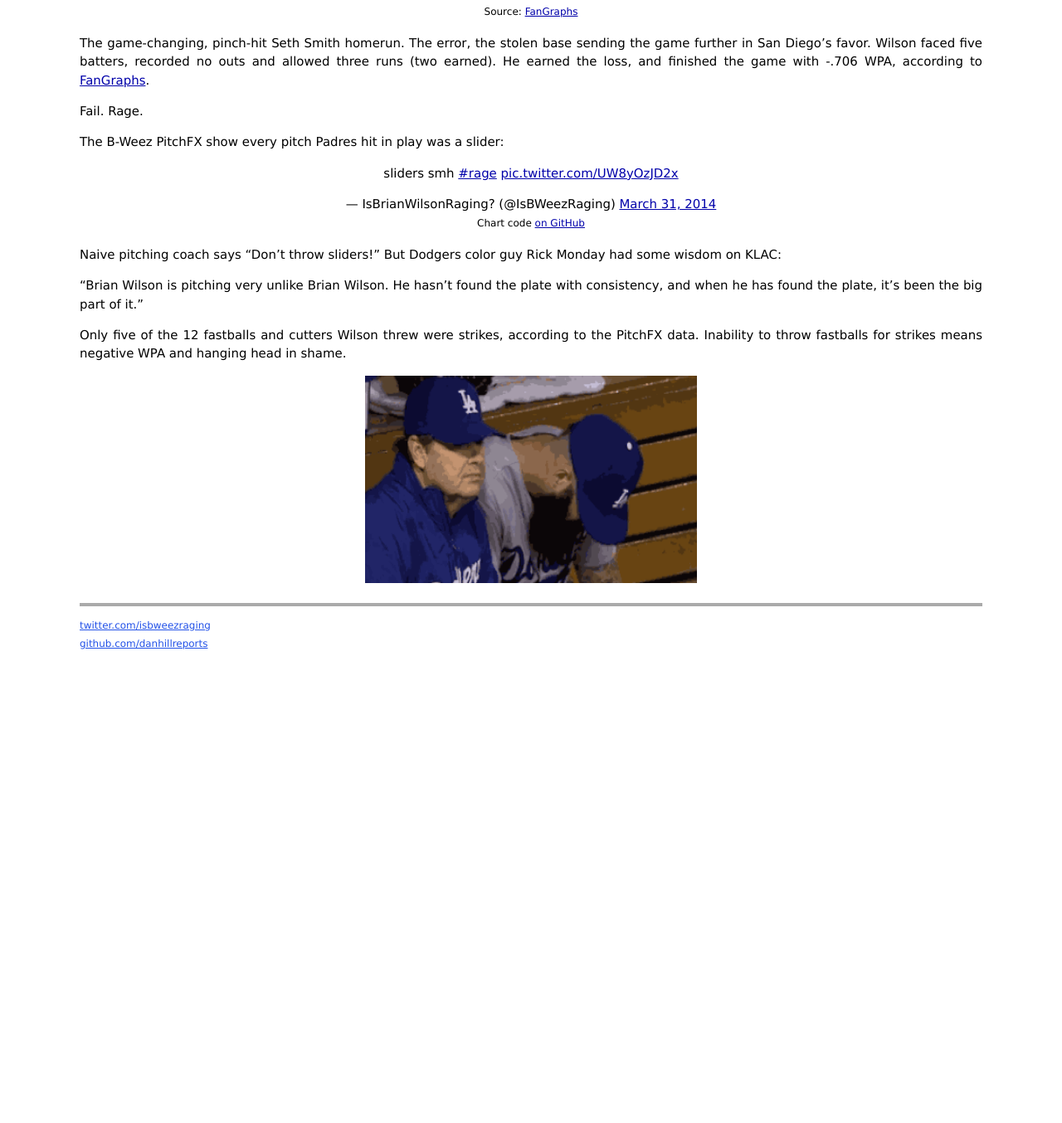
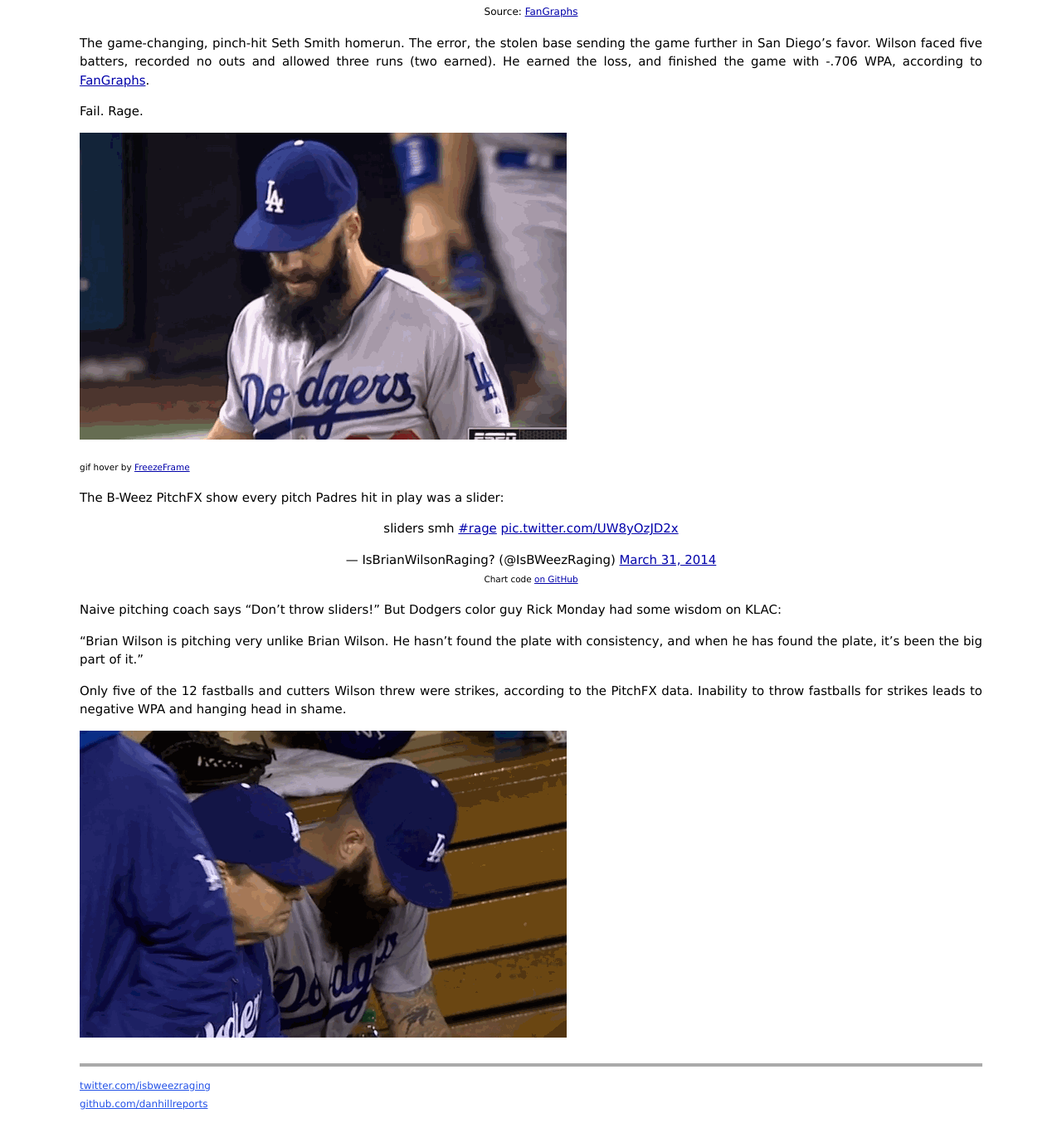
Before and after one commit to danhillreports/isbrianwilsonraging, a Jekyll site: the page built from _posts/2014-03-31-sunday-night.markdown, in a window 1280 px wide, cut to the strip 833-2187 px from the top of the page. Shown: the whole strip at 83% size. Built offline with Jekyll 4.4.1, drawn with Linux system fonts in a browser that asks for light colours; nearby versions of some CDN libraries; Markdown is read by kramdown in place of the engine named in the settings; comment, search, counter and statistics services are not loaded; before the commit the page ends 1632 px from its top, so only the background shows below that.

Commit message:
add freezeframe for big gifs

```diff
--- a/_layouts/default.html
+++ b/_layouts/default.html
@@ -12,6 +12,9 @@
         <!-- Custom CSS -->
         <link rel="stylesheet" href="/css/main.css">
         <link href='http://fonts.googleapis.com/css?family=Orbitron:700|Black+Ops+One' rel='stylesheet' type='text/css'>
+
+        <script src="//code.jquery.com/jquery-1.11.0.min.js"></script>
+        <script type="text/javascript" src="http://localhost:4000/post-assets/freezeframe.min.js"></script>
 
     </head>
     <body>
--- a/_posts/2014-03-31-sunday-night.markdown
+++ b/_posts/2014-03-31-sunday-night.markdown
@@ -17,18 +17,21 @@
 
 Fail. Rage.
 
+<img class="freezeframe" src="http://isbrianwilsonraging.com/post-assets/2014-03-31-sunday-night/shame1.gif"/>
+<p class="caption">gif hover by <a href="http://freezeframe.chrisantonellis.com">FreezeFrame</a></p>
+
 The B-Weez PitchFX show every pitch Padres hit in play was a slider:
 
 <div align="center">
 <blockquote class="twitter-tweet" lang="en"><p>sliders smh <a href="https://twitter.com/search?q=%23rage&amp;src=hash">#rage</a> <a href="http://t.co/UW8yOzJD2x">pic.twitter.com/UW8yOzJD2x</a></p>&mdash; IsBrianWilsonRaging? (@IsBWeezRaging) <a href="https://twitter.com/IsBWeezRaging/statuses/450484976698421248">March 31, 2014</a></blockquote>
 <script async src="//platform.twitter.com/widgets.js" charset="utf-8"></script>
-<span style="font-size: 9pt;">Chart code <a href="https://github.com/danhillreports/isbrianwilsonraging/tree/master/data/2014-03-31-sunday-night">on GitHub</a></span>
+<span class="caption">Chart code <a href="https://github.com/danhillreports/isbrianwilsonraging/tree/master/data/2014-03-31-sunday-night">on GitHub</a></span>
 </div>
 
 Naive pitching coach says "Don't throw sliders!" But Dodgers color guy Rick Monday had some wisdom on KLAC:
 
 "Brian Wilson is pitching very unlike Brian Wilson. He hasn't found the plate with consistency, and when he has found the plate, it's been the big part of it."
 
-Only five of the 12 fastballs and cutters Wilson threw were strikes, according to the PitchFX data. Inability to throw fastballs for strikes means negative WPA and hanging head in shame.
+Only five of the 12 fastballs and cutters Wilson threw were strikes, according to the PitchFX data. Inability to throw fastballs for strikes leads to negative WPA and hanging head in shame.
 
-<img class="img-center" src="http://isbrianwilsonraging.com/post-assets/2014-03-31-sunday-night/shame.gif">
+<img class="freezeframe" src="http://isbrianwilsonraging.com/post-assets/2014-03-31-sunday-night/shame2.gif"/>
--- a/css/main.css
+++ b/css/main.css
@@ -193,3 +193,7 @@
   width: 400px;
   margin: 0 auto;
 }
+
+.caption {
+  font-size: 0.7em;
+}
```
Also changed, not shown: post-assets/2014-03-31-sunday-night/shame1.gif (added), post-assets/2014-03-31-sunday-night/shame2.gif (added), post-assets/freezeframe.min.js (added).
